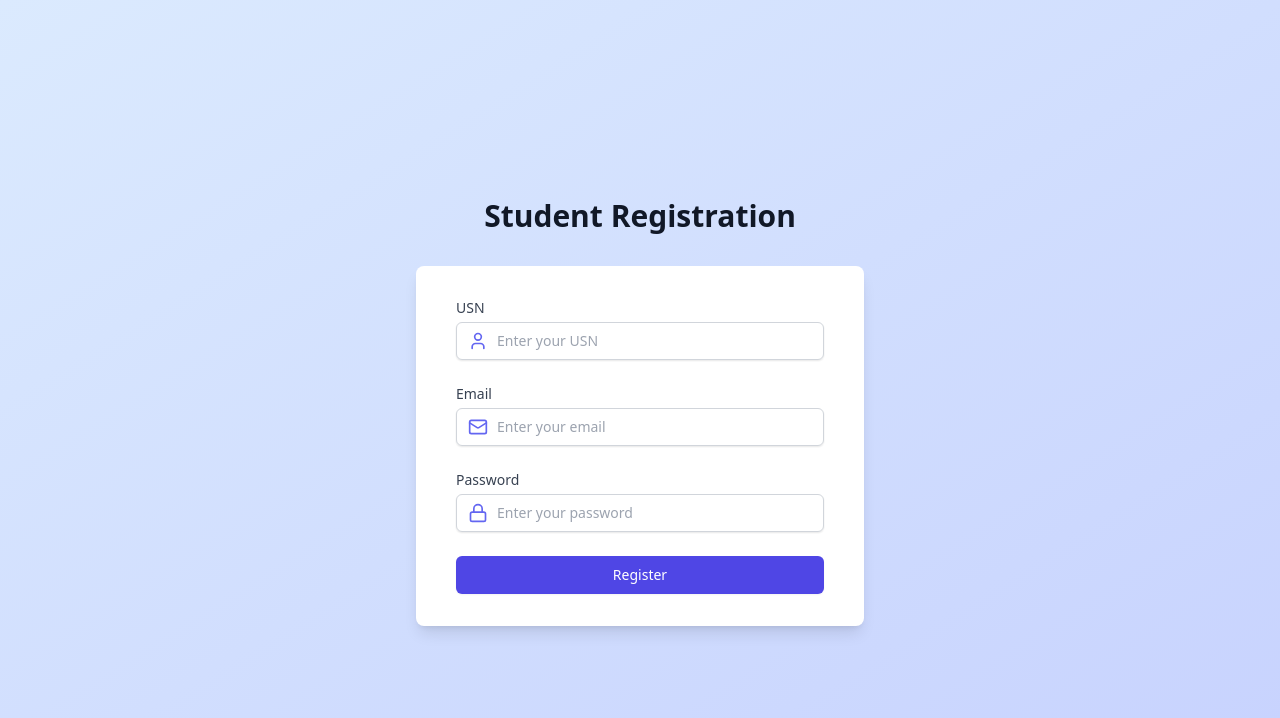
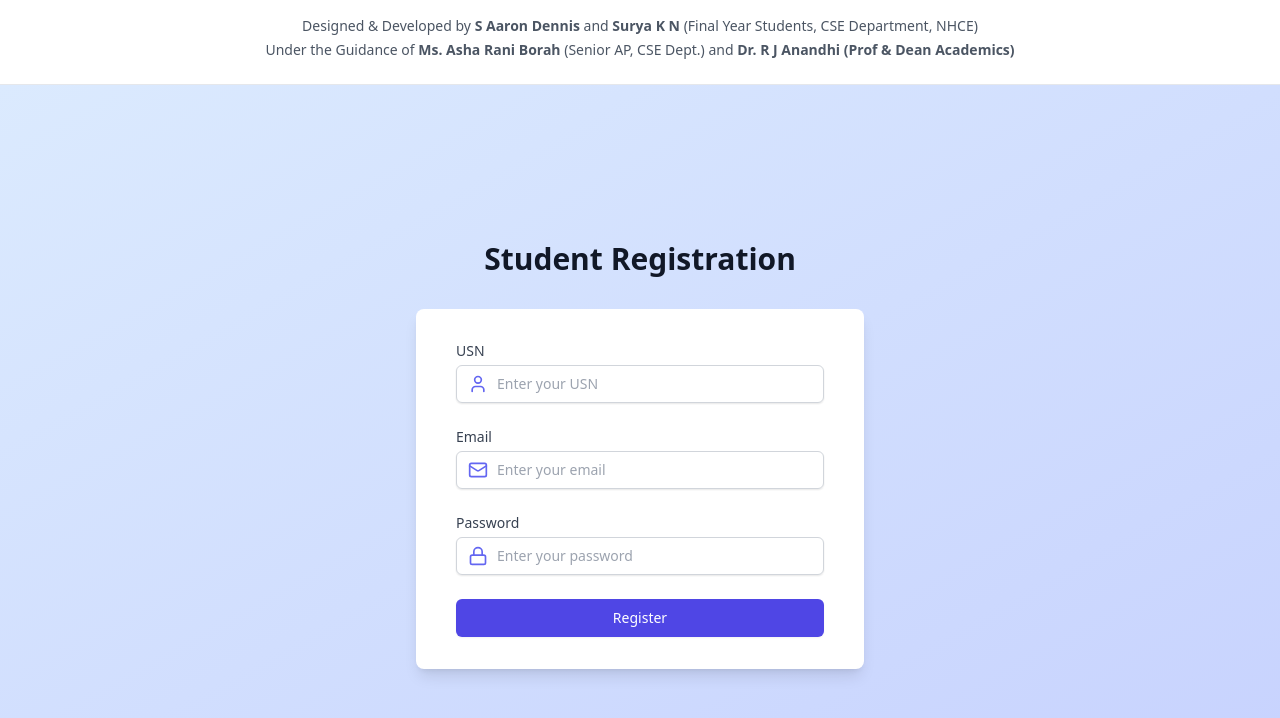
Before and after one commit to AaronDennis07/Electrum_prod, a React (Vite) app in the folder client/: page /register in a window 1280 px wide. Shown: the top 718 px of the page. Built offline with nearby package versions, Linux system fonts and the light colour scheme.

Commit message:
header update

```diff
--- a/client/src/Enrollment.jsx
+++ b/client/src/Enrollment.jsx
@@ -241,6 +241,19 @@ const EnrollmentPeriodCourses = () => {
           </button>
         </div>
       )}
+       <div className="bg-white border-b border-gray-200 py-4">
+        <div className="container mx-auto px-4">
+          <div className="text-center text-gray-600">
+            <p className="text-sm mb-1">
+              Designed & Developed by <strong>S Aaron Dennis </strong>and <strong> Surya K N</strong> (Final Year Students, CSE Department, NHCE)
+            </p>
+
+             <p className="text-sm mb-1">
+              Under the Guidance of <strong> Ms. Asha Rani Borah </strong> (Senior AP, CSE Dept.) and <strong>Dr. R J Anandhi (Prof & Dean Academics) </strong>
+            </p>
+          </div>
+        </div>
+      </div>
       <div className="container mx-auto p-4 bg-gray-100">
         <Toaster position="top-right" />
         <h1 className="text-3xl font-bold mb-6 text-center text-indigo-800">
--- a/client/src/LoginStudent.jsx
+++ b/client/src/LoginStudent.jsx
@@ -34,7 +34,21 @@ const LoginStudent = () => {
   };
 
   return (
-    <div className="min-h-screen bg-gradient-to-br from-blue-100 to-indigo-200 flex flex-col justify-center py-12 sm:px-6 lg:px-8">
+    <div className="min-h-screen flex flex-col">
+        <div className="bg-white border-b border-gray-200 py-4">
+        <div className="container mx-auto px-4">
+          <div className="text-center text-gray-600">
+            <p className="text-sm mb-1">
+              Designed & Developed by <strong>S Aaron Dennis </strong>and <strong> Surya K N</strong> (Final Year Students, CSE Department, NHCE)
+            </p>
+
+             <p className="text-sm mb-2">
+              Under the Guidance of <strong> Ms. Asha Rani Borah </strong> (Senior AP, CSE Dept.) and <strong>Dr. R J Anandhi (Prof & Dean Academics) </strong>
+            </p>
+          </div>
+        </div>
+      </div>
+      <div className="flex-grow bg-gradient-to-br from-blue-100 to-indigo-200 flex flex-col justify-center py-12 sm:px-6 lg:px-8">
       <Toaster position="top-right" />
       <div className="sm:mx-auto sm:w-full sm:max-w-md">
         <h2 className="mt-6 text-center text-3xl font-extrabold text-gray-900">
@@ -101,6 +115,7 @@ const LoginStudent = () => {
         </div>
       </div>
     </div>
+    </div>
   );
 };
 
--- a/client/src/RegisterStudent.jsx
+++ b/client/src/RegisterStudent.jsx
@@ -23,8 +23,22 @@ const RegisterStudent = () => {
   };
 
   return (
-    <div className="min-h-screen bg-gradient-to-br from-blue-100 to-indigo-200 flex flex-col justify-center py-12 sm:px-6 lg:px-8">
-      <Toaster position="top-right" />
+<div className="min-h-screen flex flex-col">
+        <div className="bg-white border-b border-gray-200 py-4">
+        <div className="container mx-auto px-4">
+          <div className="text-center text-gray-600">
+            <p className="text-sm mb-1">
+              Designed & Developed by <strong>S Aaron Dennis </strong>and <strong> Surya K N</strong> (Final Year Students, CSE Department, NHCE)
+            </p>
+
+             <p className="text-sm mb-2">
+              Under the Guidance of <strong> Ms. Asha Rani Borah </strong> (Senior AP, CSE Dept.) and <strong>Dr. R J Anandhi (Prof & Dean Academics) </strong>
+            </p>
+          </div>
+        </div>
+      </div>
+      <div className="flex-grow bg-gradient-to-br from-blue-100 to-indigo-200 flex flex-col justify-center py-12 sm:px-6 lg:px-8">
+            <Toaster position="top-right" />
       <div className="sm:mx-auto sm:w-full sm:max-w-md">
         <h2 className="mt-6 text-center text-3xl font-extrabold text-gray-900">
           Student Registration
@@ -111,6 +125,7 @@ const RegisterStudent = () => {
         </div>
       </div>
     </div>
+    </div>
   );
 };
 
```
